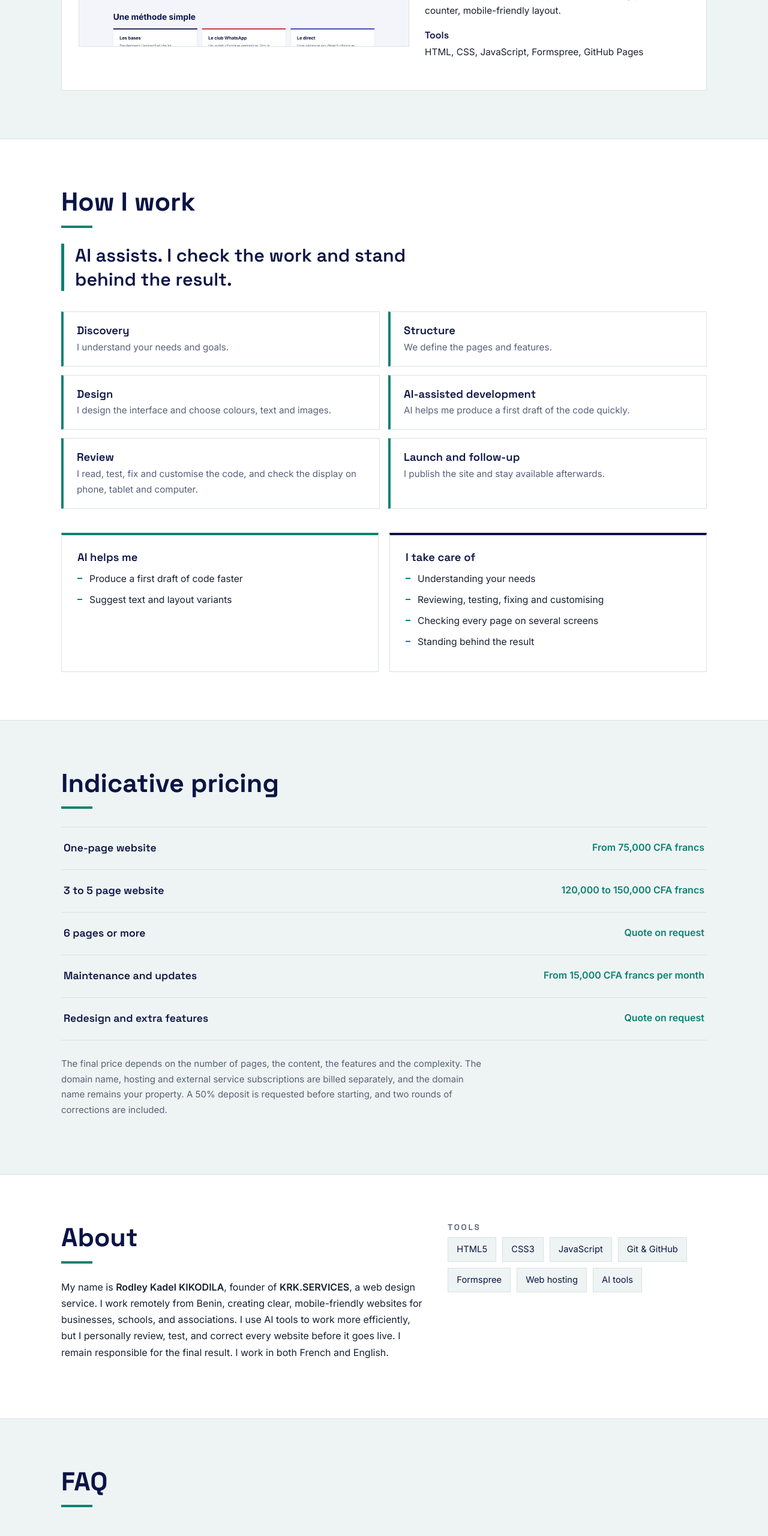
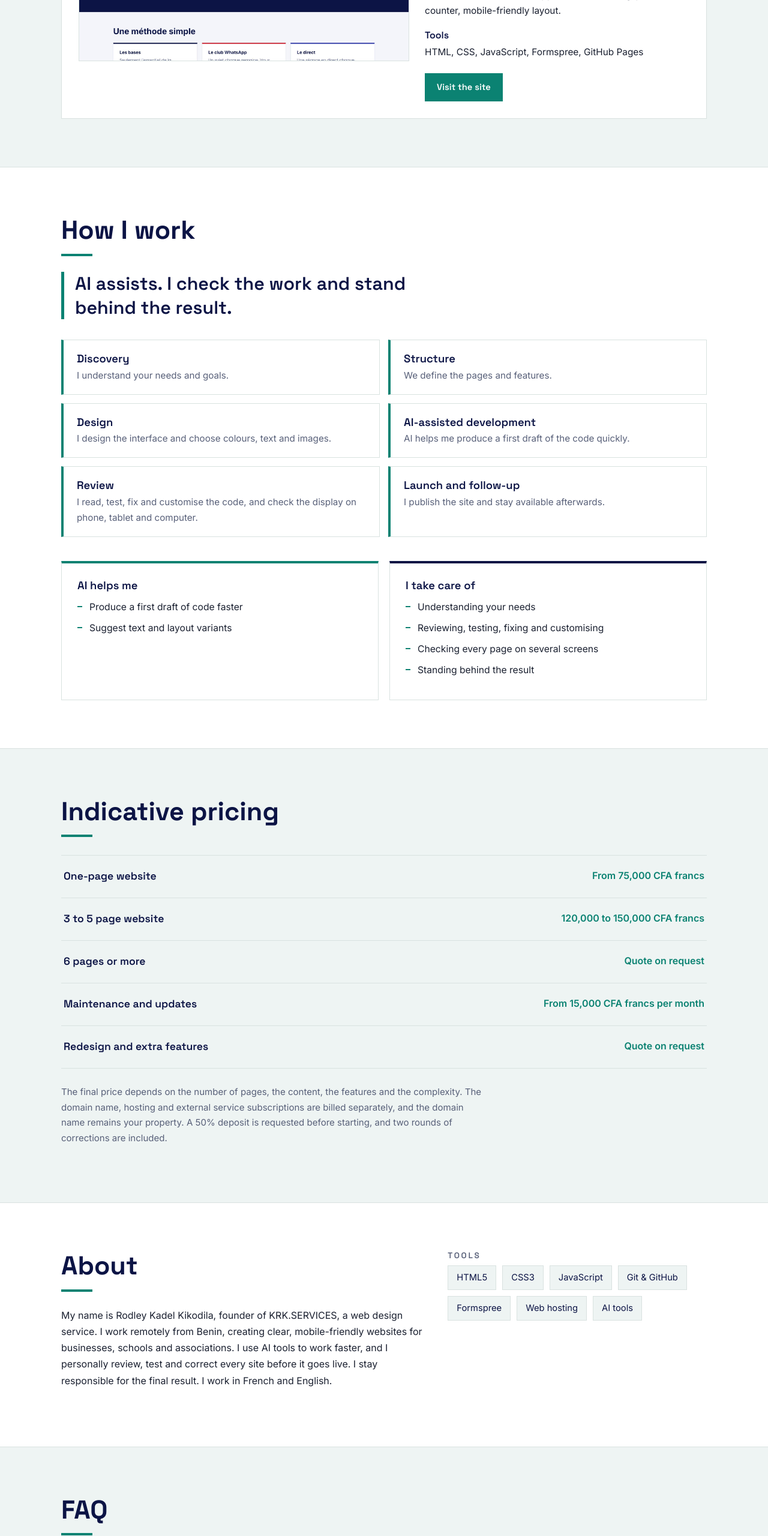
Before and after one commit to KRKSERVICES/krk.services, a plain HTML site: page index.html in a window 1280 px wide. Shown: the part 1840-4400 px from the top of the page at 60% size. Drawn offline with Linux system fonts and the light colour scheme; files whose address does not match are found by name.

Commit message:
Add files via upload

```diff
--- a/index.html
+++ b/index.html
@@ -221,20 +221,8 @@
         <div>
           <h2><span class="fr">À propos</span><span class="en">About</span></h2>
           <p>
-            <span class="fr">Je m'appelle <strong>Rodley Kadel KIKODILA</strong>, fondateur de <strong>KRK.SERVICES</strong>, un service de conception de sites web.
-
-Je travaille à distance depuis le Bénin et je crée des sites clairs et adaptés aux appareils mobiles pour les entreprises, les écoles et les associations.
-
-J'utilise des outils d'intelligence artificielle pour travailler plus efficacement, mais je relis, teste et corrige personnellement chaque site avant sa mise en ligne. Je reste responsable du résultat final.
-
-Je travaille en français et en anglais.</span>
-            <span class="en">My name is <strong>Rodley Kadel KIKODILA</strong>, founder of <strong>KRK.SERVICES</strong>, a web design service.
-
-I work remotely from Benin, creating clear, mobile-friendly websites for businesses, schools, and associations.
-
-I use AI tools to work more efficiently, but I personally review, test, and correct every website before it goes live. I remain responsible for the final result.
-
-I work in both French and English.</span>
+            <span class="fr">Je m'appelle Rodley Kadel Kikodila, fondateur de KRK.SERVICES, un service de conception de sites web. Je travaille à distance, depuis le Bénin, et je crée des sites clairs et adaptés au téléphone pour des entreprises, des écoles et des associations. J'utilise l'IA pour aller plus vite, et je relis, teste et corrige moi-même chaque site avant sa mise en ligne. Je reste responsable du résultat final. Je travaille en français et en anglais.</span>
+            <span class="en">My name is Rodley Kadel Kikodila, founder of KRK.SERVICES, a web design service. I work remotely from Benin, creating clear, mobile-friendly websites for businesses, schools and associations. I use AI tools to work faster, and I personally review, test and correct every site before it goes live. I stay responsible for the final result. I work in French and English.</span>
           </p>
         </div>
         <div>
--- a/script.js
+++ b/script.js
@@ -2,11 +2,11 @@ document.documentElement.classList.add("js");
 
 /* ============ À REMPLIR PAR VOUS ============ */
 const CONFIG = {
-  email:     "",   // ex. "krkservices@gmail.com"  (laisser vide = non affiché)
-  whatsapp:  "",   // indicatif + numéro, sans + ni espaces, ex. "2290165857916"
+  email:     "krkonlineenglishcenter@gmail.com",   // ex. "krkservices@gmail.com"  (laisser vide = non affiché)
+  whatsapp:  "2290165857916",   // indicatif + numéro, sans + ni espaces, ex. "2290165857916"
   linkedin:  "",   // adresse complète de votre profil, ex. "https://www.linkedin.com/in/votre-nom"
-  formspree: "",   // identifiant Formspree du formulaire, ex. "abcdwxyz" (la fin du lien https://formspree.io/f/...)
-  centreUrl: ""    // adresse du site du centre, ex. "https://votrenom.github.io"
+  formspree: "mwloelnw",   // identifiant Formspree du formulaire, ex. "abcdwxyz" (la fin du lien https://formspree.io/f/...)
+  centreUrl: "https://krkonlineenglishcenter.github.io/"    // adresse du site du centre, ex. "https://votrenom.github.io"
 };
 
 /* ============ Langue : FR / EN ============ */
```
